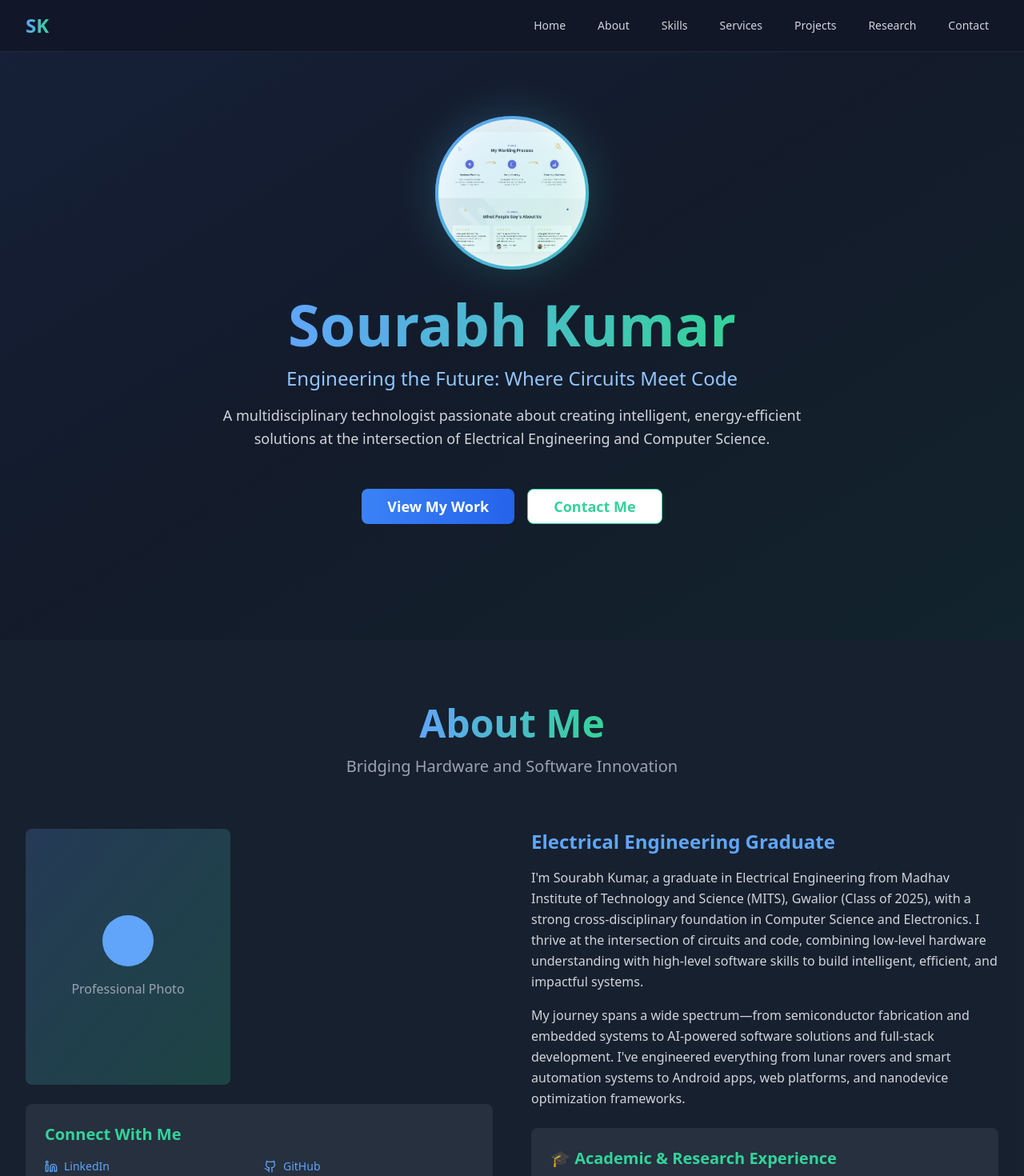
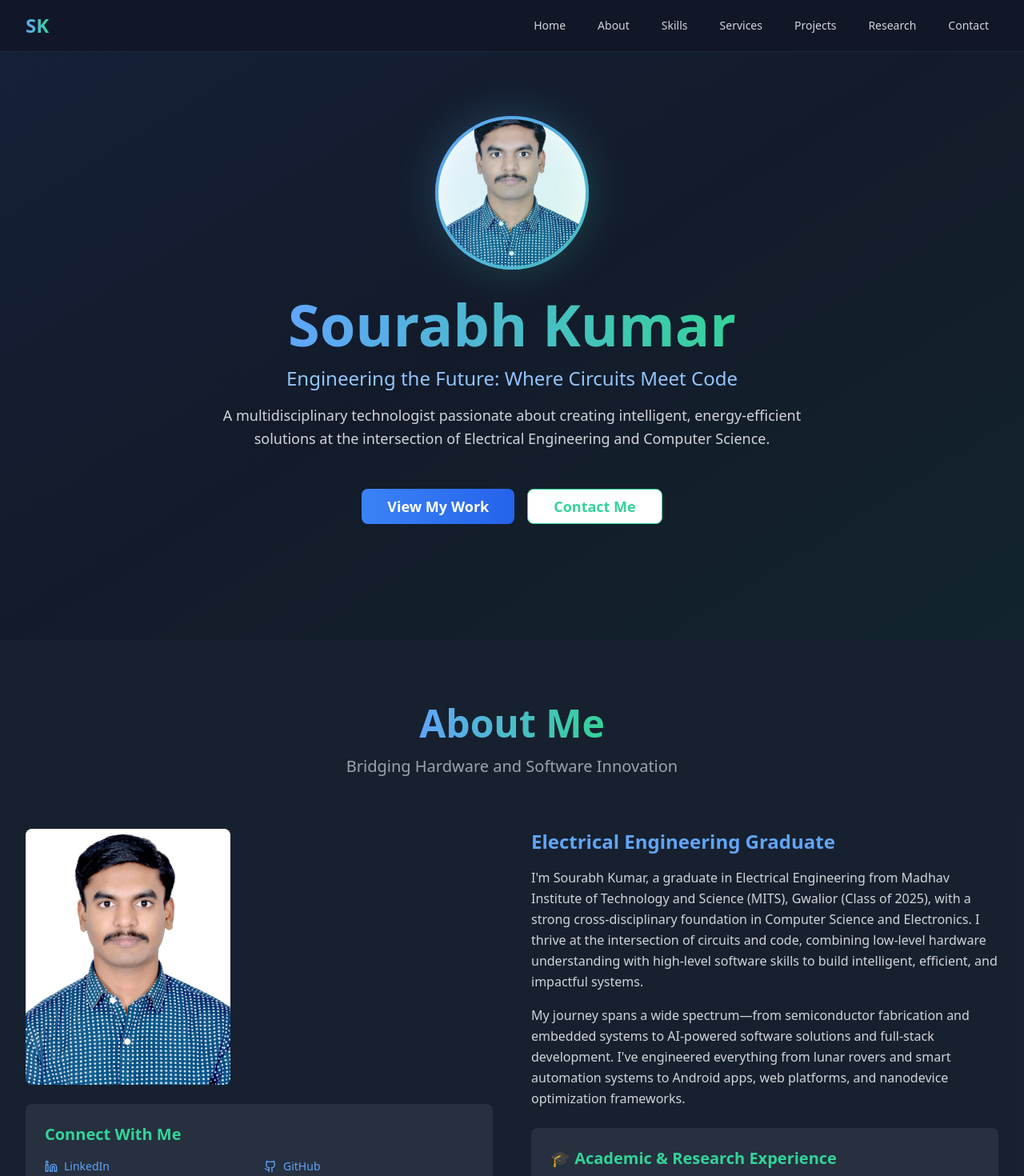
Before and after one commit to sourabhk00/portfolio, a React (Vite) app: page / in a window 1280 px wide. Shown: the top 1470 px of the page at 80% size. Built offline with nearby package versions, Linux system fonts and the light colour scheme.

Commit message:
Add profile image
Integrate the uploaded image into the profile areas of both the Hero and About sections.

```diff
--- a/src/components/About.tsx
+++ b/src/components/About.tsx
@@ -1,4 +1,3 @@
-
 import { ExternalLink, Github, Linkedin, FileText, Award, Globe } from "lucide-react";
 
 const About = () => {
@@ -16,11 +15,12 @@ const About = () => {
 
         <div className="grid lg:grid-cols-2 gap-12 items-start">
           <div className="space-y-6">
-            <div className="w-64 h-80 bg-gradient-to-br from-blue-400/20 to-emerald-400/20 rounded-lg flex items-center justify-center mx-auto lg:mx-0">
-              <div className="text-gray-400 text-center">
-                <div className="w-16 h-16 bg-blue-400 rounded-full mx-auto mb-4"></div>
-                <p>Professional Photo</p>
-              </div>
+            <div className="w-64 h-80 bg-gradient-to-br from-blue-400/20 to-emerald-400/20 rounded-lg flex items-center justify-center mx-auto lg:mx-0 overflow-hidden">
+              <img
+                src="/lovable-uploads/ded20f0c-177b-4901-87d0-1fbe7012b6c3.png"
+                alt="Sourabh Kumar"
+                className="w-full h-full object-cover"
+              />
             </div>
 
             {/* Professional Links */}
--- a/src/components/Hero.tsx
+++ b/src/components/Hero.tsx
@@ -14,7 +14,7 @@ const Hero = () => {
           <div className="relative">
             <div className="w-48 h-48 bg-gradient-to-br from-blue-400 to-emerald-400 rounded-full flex items-center justify-center text-6xl font-bold text-gray-900">
               <img
-                src="/lovable-uploads/ffcdb755-73c3-42b7-a5b7-b05b8a61ad32.png"
+                src="/lovable-uploads/ded20f0c-177b-4901-87d0-1fbe7012b6c3.png"
                 alt="Sourabh Kumar"
                 className="w-full h-full rounded-full object-cover border-4 border-blue-400/50"
               />
```
Also changed, not shown: public/lovable-uploads/ded20f0c-177b-4901-87d0-1fbe7012b6c3.png (added).
